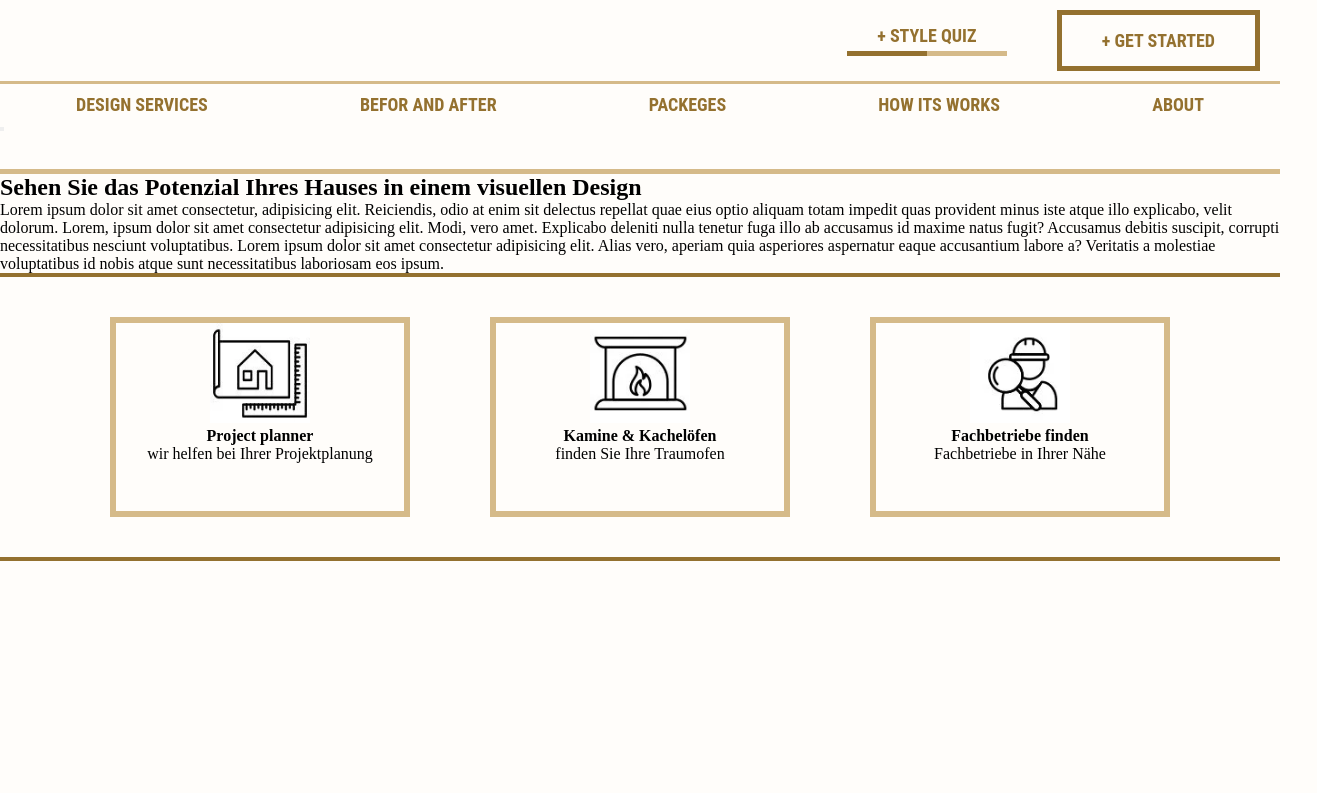
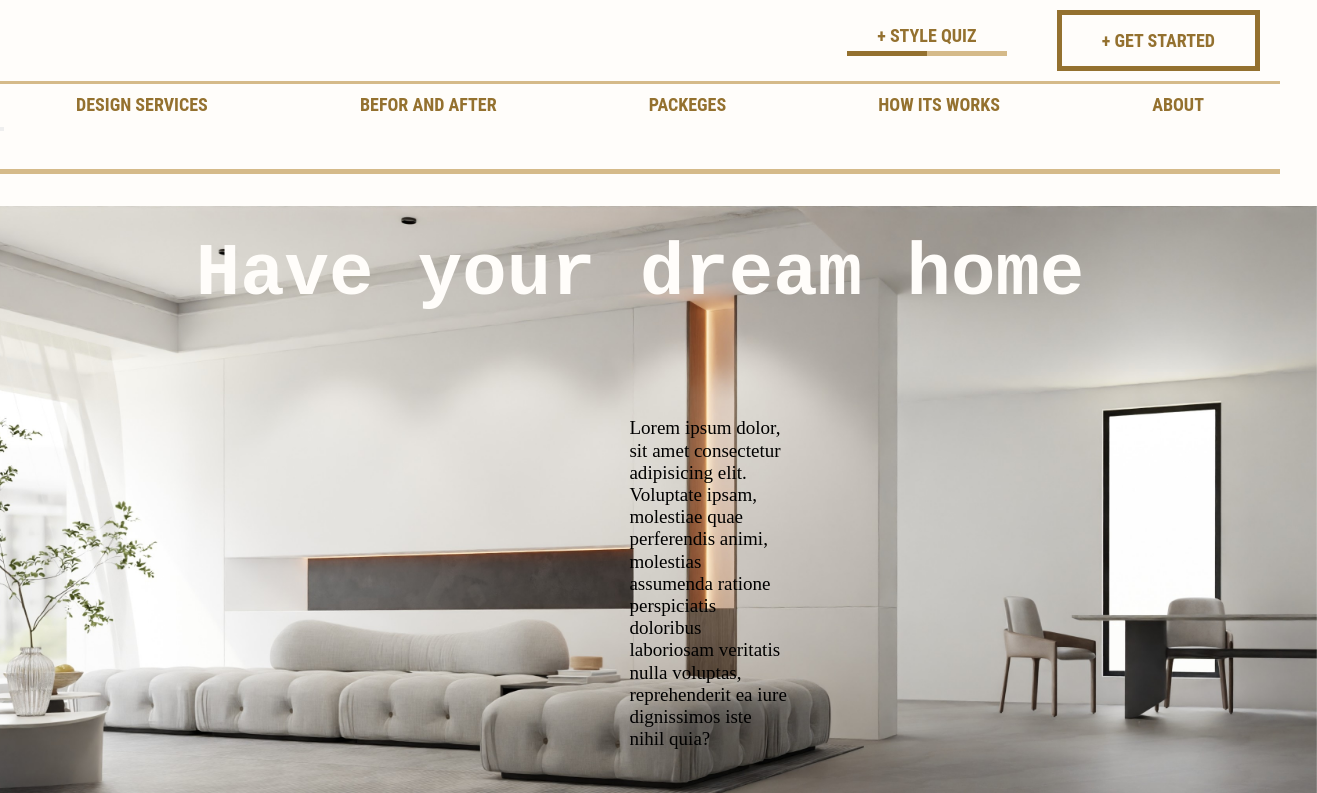
Before and after one commit to bita9170/My-Project, a website: page index.html in a window 1280 px wide. Shown: the top 793 px of the page, 1317 px wide, since content can reach past the window. Drawn offline with Linux system fonts and the light colour scheme.

Commit message:
Added main

```diff
--- a/index.html
+++ b/index.html
@@ -33,8 +33,21 @@
           </button>
         </nav>
       </header>
+      <main class="main-container">
+        <section class="content">
+          <h2 class="dream-home">Have your dream home</h2>
+        </section>
+        <div class="text-main">
+          <p class="lorem1">
+            Lorem ipsum dolor, sit amet consectetur adipisicing elit. Voluptate
+            ipsam, molestiae quae perferendis animi, molestias assumenda ratione
+            perspiciatis doloribus laboriosam veritatis nulla voluptas,
+            reprehenderit ea iure dignissimos iste nihil quia?
+          </p>
+        </div>
+        <!-- <div class="arrow bounce"></div> -->
+      </main>
 
-    </main>
     <section>
       <div class="textmain2">
         <h1>Sehen Sie das Potenzial Ihres Hauses in einem visuellen Design</h1>
```
